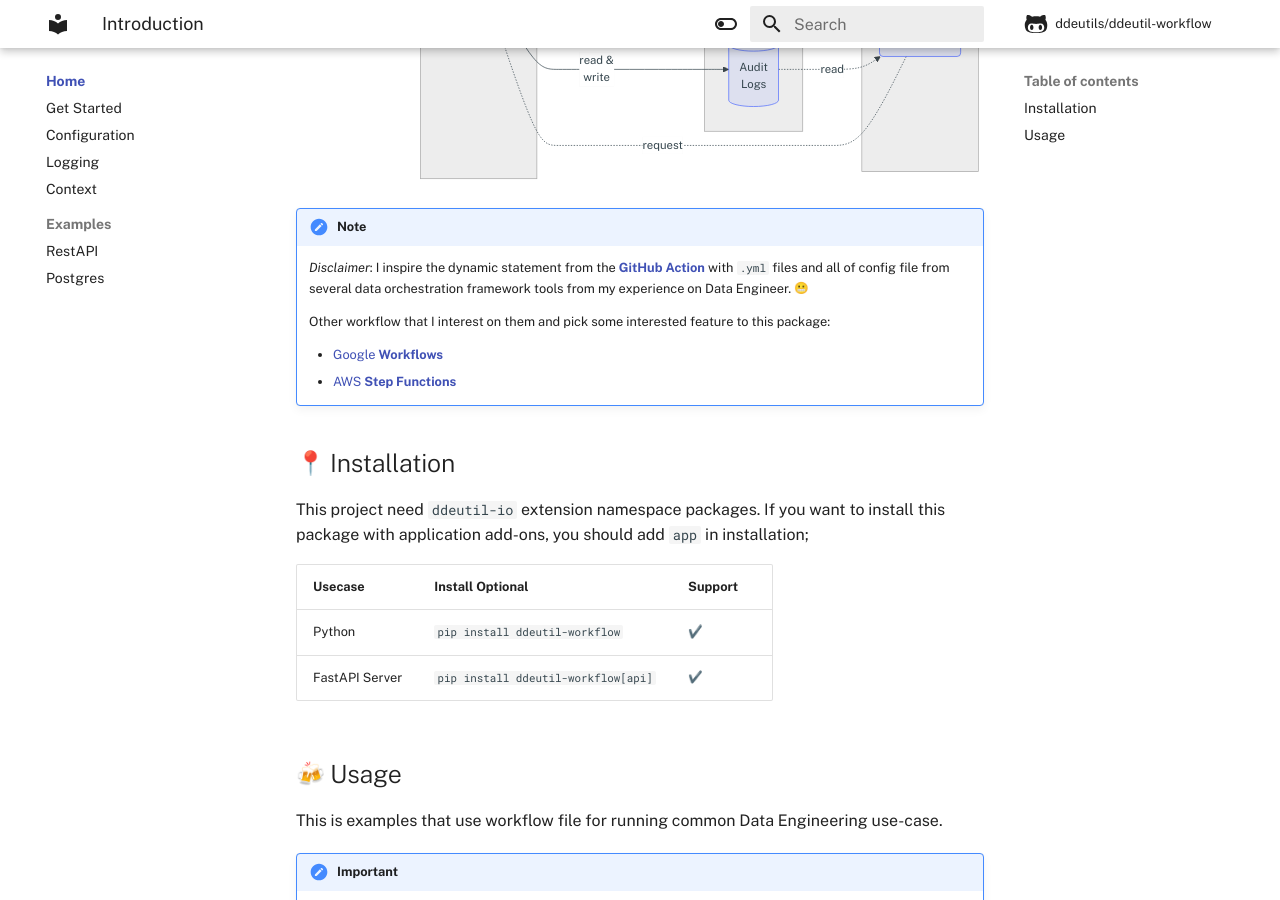
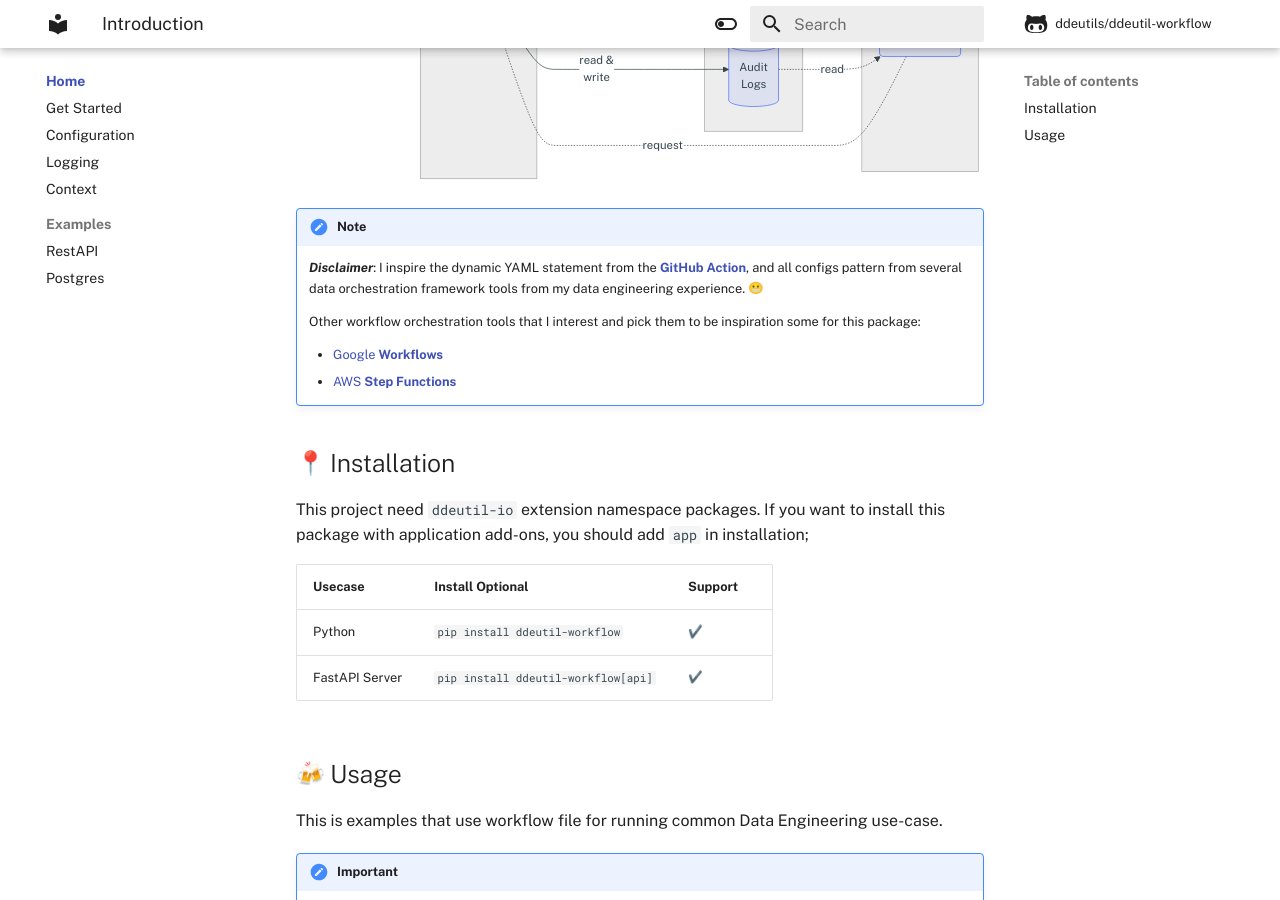
Before and after one commit to ddeutils/ddeutil-workflow, an MkDocs documentation site: the page built from docs/index.md, in a window 1280 px wide and 900 px high, scrolled down 1164 px. Built offline with MkDocs 1.6.1 and Material for MkDocs 9.7.7, drawn with Linux system fonts in a browser that asks for light colours; emoji names are drawn with the system emoji font; comment, search, counter and statistics services are not loaded.

Commit message:
:page_facing_up: docs: update mkdocs on index and logging page.

```diff
--- a/docs/index.md
+++ b/docs/index.md
@@ -75,12 +75,12 @@ flowchart LR
 
 !!! note
 
-    _Disclaimer_: I inspire the dynamic statement from the [**GitHub Action**](https://github.com/features/actions)
-    with `.yml` files and all of config file from several data orchestration framework
-    tools from my experience on Data Engineer. :grimacing:
+    _**Disclaimer**_: I inspire the dynamic YAML statement from the [**GitHub Action**](https://github.com/features/actions),
+    and all configs pattern from several data orchestration framework tools from
+    my data engineering experience. :grimacing:
 
-    Other workflow that I interest on them and pick some interested feature to this
-    package:
+    Other workflow orchestration tools that I interest and pick them to be inspiration
+    some for this package:
 
     - [Google **Workflows**](https://cloud.google.com/workflows)
     - [AWS **Step Functions**](https://aws.amazon.com/step-functions/)
@@ -200,7 +200,7 @@ from ddeutil.workflow import Schedule
 
 !!! example
 
-   For more examples, this workflow can use with these scenarios:
+    For more examples, this workflow can use with these scenarios:
 
-   - Extract metadata (1 ~ 15 MB per request) from external API every 15 minutes
-   - Sensor data on S3 and send that data to Azure Service Bus every minute
+    - Extract metadata (1 ~ 15 MB per request) from external API every 15 minutes
+    - Sensor data on S3 and send that data to Azure Service Bus every minute
```
Also changed, not shown: README.md (+1 -1 lines), docs/context.md (+4 -2 lines), docs/logging.md (+7 -0 lines).
